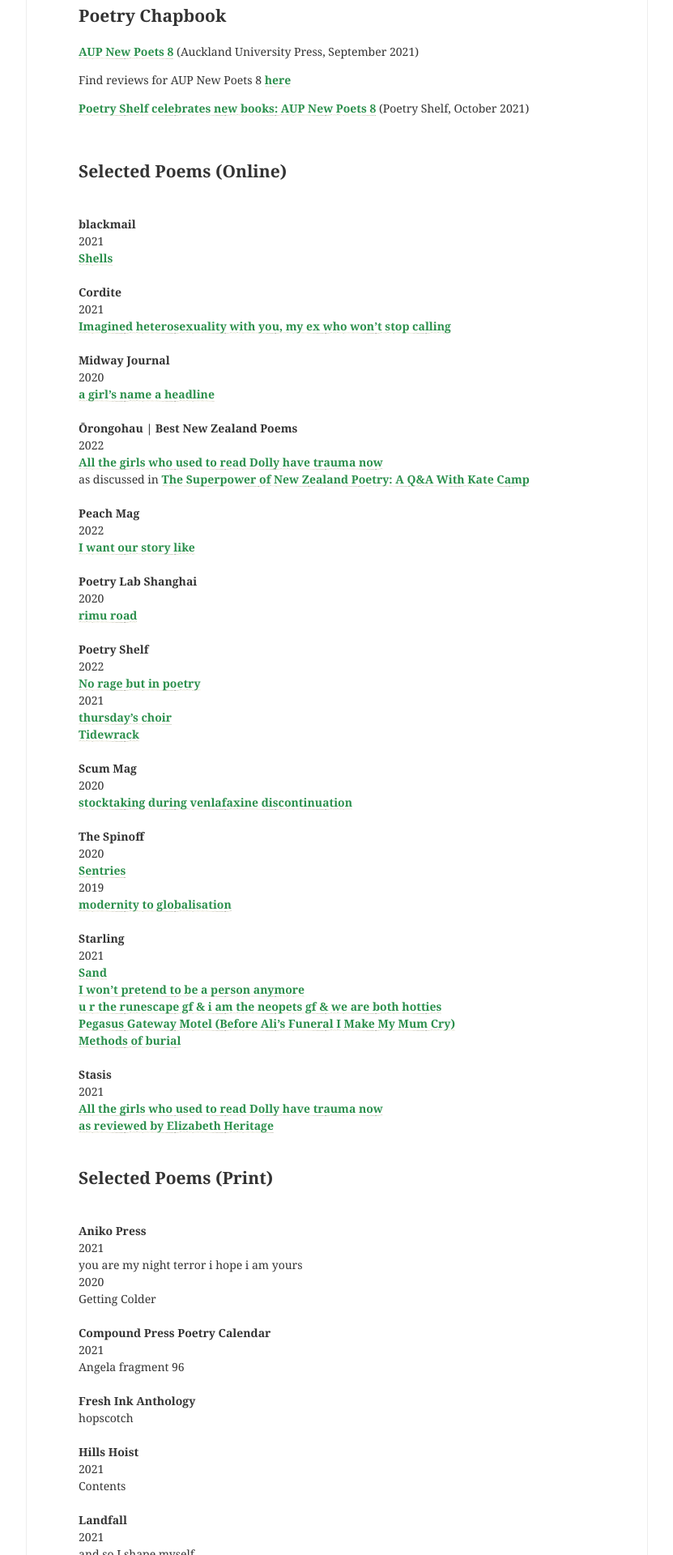
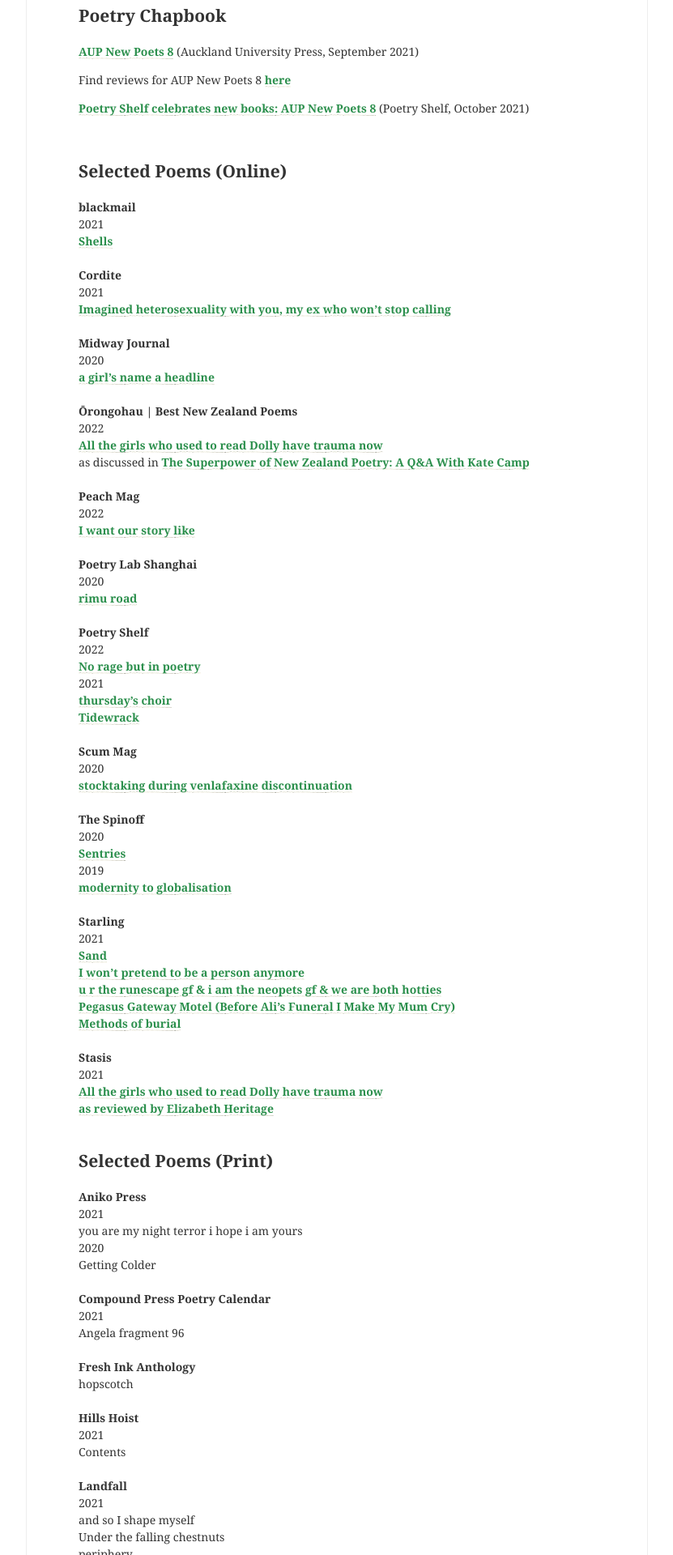
Before and after one commit to lilyholloway/lilyholloway.github.io, a Jekyll site: the page built from cv.md, in a window 1280 px wide. Shown: the part 407-2327 px from the top of the page at 81% size, without its empty margins (224-1055 px from the left). Built offline with Jekyll 4.4.1, drawn with Linux system fonts in a browser that asks for light colours; nearby versions of some CDN libraries; our own code applies the rules of GitHub Pages for plain Markdown files.

Commit message:
Update cv.md

```diff
--- a/cv.md
+++ b/cv.md
@@ -8,90 +8,88 @@
 
 <br>
 
-## <b>Selected Poems</b> (Online)<br>
+## **Selected Poems** (Online)<br>
+**blackmail**<br>
+ 2021<br>
+**<a href="http://www.blackmailpress.com/LH44.html">Shells</a>**<br>
 <br>
-<b>blackmail</b><br>
+**Cordite**<br>
  2021<br>
-<b><a href="http://www.blackmailpress.com/LH44.html">Shells</a></b><br>
+**<a href="http://cordite.org.au/poetry/game/imagined-heterosexuality-with-you-my-ex-who-wont-stop-calling/">Imagined heterosexuality with you, my ex who won't stop calling</a>**<br>
 <br>
-<b>Cordite</b><br>
- 2021<br>
-<b><a href="http://cordite.org.au/poetry/game/imagined-heterosexuality-with-you-my-ex-who-wont-stop-calling/">Imagined heterosexuality with you, my ex who won't stop calling</a></b><br>
+**Midway Journal**<br>
+ 2020<br>
+**<a href="http://midwayjournal.com/a-girls-name-a-headline/">a girl's name a headline</a>**<br>
 <br>
-<b>Midway Journal</b><br>
- 2020<br>
-<b><a href="http://midwayjournal.com/a-girls-name-a-headline/">a girl's name a headline</a></b><br>
+**Ōrongohau | Best New Zealand Poems**<br>
+2022<br>
+**<a href="https://www.bestnewzealandpoems.org.nz/2021-contents/lily-holloway/">All the girls who used to read Dolly have trauma now</a>**<br>
+as discussed in **<a href="https://www.pw.org/content/the_superpower_of_new_zealand_poetry_a_qa_with_kate_camp">The Superpower of New Zealand Poetry: A Q&A With Kate Camp</a>**<br>
 <br>
-<b>Ōrongohau | Best New Zealand Poems</b><br>
+**Peach Mag**<br>
 2022<br>
-<b><a href="https://www.bestnewzealandpoems.org.nz/2021-contents/lily-holloway/">All the girls who used to read Dolly have trauma now</a></b><br>
-as discussed in <b><a href="https://www.pw.org/content/the_superpower_of_new_zealand_poetry_a_qa_with_kate_camp">The Superpower of New Zealand Poetry: A Q&A With Kate Camp</a></b><br>
+**<a href="https://www.peachmgzn.com/lily-holloway">I want our story like</a>**<br>
 <br>
-<b>Peach Mag</b><br>
-2022<br>
-<b><a href="https://www.peachmgzn.com/lily-holloway">I want our story like</a></b><br>
+**Poetry Lab Shanghai**<br>
+  2020<br>
+**<a href="https://www.poetrylabshanghai.com/post/summer20">rimu road</a>**<br>
 <br>
-<b>Poetry Lab Shanghai</b><br>
+**Poetry Shelf**<br>
+  2022<br>
+**<a href="https://nzpoetryshelf.com/2022/04/14/poetry-shelf-paragraphs-25-poets-on-poetry/">No rage but in poetry</a>**<br>
+  2021<br>
+**<a href="https://nzpoetryshelf.com/2021/07/30/poetry-shelf-theme-season-thirteen-poems-about-song/">thursday's choir</a>**<br>
+**<a href="https://nzpoetryshelf.com/2021/06/28/poetry-shelf-noticeboard-lily-holloways-tidewrack/">Tidewrack</a>**<br>
+<br>
+**Scum Mag**<br>
   2020<br>
-<b><a href="https://www.poetrylabshanghai.com/post/summer20">rimu road</a></b><br>
+**<a href="http://www.scum-mag.com/stocktaking-during-venlafaxine-discontinuation/">stocktaking during venlafaxine discontinuation</a>**<br>
 <br>
-<b>Poetry Shelf</b><br>
-  2022<br>
-<b><a href="https://nzpoetryshelf.com/2022/04/14/poetry-shelf-paragraphs-25-poets-on-poetry/">No rage but in poetry</a></b><br>
+**The Spinoff**<br>
+  2020<br>
+**<a href="https://thespinoff.co.nz/books/30-10-2020/the-friday-poem-sentries-by-lily-holloway/">Sentries</a>**<br>
+  2019<br>
+**<a href="https://thespinoff.co.nz/books/18-10-2019/the-friday-poem-modernity-to-globalisation-by-lily-holloway/">modernity to globalisation</a>**<br>
+<br>
+**Starling**<br>
   2021<br>
-<b><a href="https://nzpoetryshelf.com/2021/07/30/poetry-shelf-theme-season-thirteen-poems-about-song/">thursday's choir</a></b><br>
-<b><a href="https://nzpoetryshelf.com/2021/06/28/poetry-shelf-noticeboard-lily-holloways-tidewrack/">Tidewrack</a></b><br>
+**<a href="https://www.starlingmag.com/issue-12/lily-holloway">Sand</a>**<br>
+**<a href="https://www.starlingmag.com/issue-12/lily-holloway">I won't pretend to be a person anymore</a>**<br>
+**<a href="https://www.starlingmag.com/issue-12/lily-holloway">u r the runescape gf & i am the neopets gf & we are both hotties</a>**<br>
+**<a href="https://www.starlingmag.com/issue-11/lily-holloway">Pegasus Gateway Motel (Before Ali's Funeral I Make My Mum Cry)</a>**<br>
+**<a href="https://www.starlingmag.com/issue-11/lily-holloway">Methods of burial</a>**<br>
 <br>
-<b>Scum Mag</b><br>
-  2020<br>
-<b><a href="http://www.scum-mag.com/stocktaking-during-venlafaxine-discontinuation/">stocktaking during venlafaxine discontinuation</a></b><br>
-<br>
-<b>The Spinoff</b><br>
-  2020<br>
-<b><a href="https://thespinoff.co.nz/books/30-10-2020/the-friday-poem-sentries-by-lily-holloway/">Sentries</a></b><br>
-  2019<br>
-<b><a href="https://thespinoff.co.nz/books/18-10-2019/the-friday-poem-modernity-to-globalisation-by-lily-holloway/">modernity to globalisation</a></b><br>
-<br>
-<b>Starling</b><br>
+**Stasis**<br>
   2021<br>
-<b><a href="https://www.starlingmag.com/issue-12/lily-holloway">Sand</a></b><br>
-<b><a href="https://www.starlingmag.com/issue-12/lily-holloway">I won't pretend to be a person anymore</a></b><br>
-<b><a href="https://www.starlingmag.com/issue-12/lily-holloway">u r the runescape gf & i am the neopets gf & we are both hotties</a></b><br>
-<b><a href="https://www.starlingmag.com/issue-11/lily-holloway">Pegasus Gateway Motel (Before Ali's Funeral I Make My Mum Cry)</a></b><br>
-<b><a href="https://www.starlingmag.com/issue-11/lily-holloway">Methods of burial</a></b><br>
-<br>
-<b>Stasis</b><br>
-  2021<br>
-<b><a href="https://www.stasisjournal.com/home/all-the-girls-who-used-to-read-dolly-have-trauma-now">All the girls who used to read Dolly have trauma now</a></b><br>
-<b><a href="https://www.ketebooks.co.nz/all-book-reviews/review-stasis-journal-anthology-epl7k-skl78">as reviewed by Elizabeth Heritage</a></b><br>
+**<a href="https://www.stasisjournal.com/home/all-the-girls-who-used-to-read-dolly-have-trauma-now">All the girls who used to read Dolly have trauma now</a>**<br>
+**<a href="https://www.ketebooks.co.nz/all-book-reviews/review-stasis-journal-anthology-epl7k-skl78">as reviewed by Elizabeth Heritage</a>**<br>
 <br>
 
-## <b>Selected Poems</b> (Print)<br>
-<br>
-<b>Aniko Press</b><br>
+## **Selected Poems** (Print)<br>
+**Aniko Press**<br>
   2021<br>
 you are my night terror i hope i am yours<br>
   2020<br>
 Getting Colder<br>
 <br>
-<b>Compound Press Poetry Calendar</b><br>
+**Compound Press Poetry Calendar**<br>
   2021<br>
 Angela fragment 96<br>
 <br>
-<b>Fresh Ink Anthology</b><br>
+**Fresh Ink Anthology**<br>
 hopscotch<br>
 <br>
-<b>Hills Hoist</b><br>
+**Hills Hoist**<br>
   2021<br>
 Contents<br>
 <br>
-<b>Landfall</b><br>
+**Landfall**<br>
   2021<br>
 and so I shape myself<br>
 Under the falling chestnuts<br>
 periphery<br>
 <br>
-<b>Mayhem</b><br>
+**Mayhem**<br>
   2021<br>
 on the way to the bus-stop<br>
 what you've left me:<br>
@@ -100,107 +98,100 @@
   2019<br>
 24<br>
 <br>
-<b><a href="https://aucklanduniversitypress.co.nz/out-here-an-anthology-of-takat-pui-and-lgbtqia-writers-from-aotearoa/">Out Here: An Anthology of Takatāpui and LGBTQIA+ New Zealand Writers</a></b><br>
+**<a href="https://aucklanduniversitypress.co.nz/out-here-an-anthology-of-takat-pui-and-lgbtqia-writers-from-aotearoa/">Out Here: An Anthology of Takatāpui and LGBTQIA+ New Zealand Writers</a>**<br>
 i think i can feel reverberations of something further downstream<br>
 The Thing<br>
 Commuting with Angela<br>
 <br>
-<b>Overcommunicate</b><br>
+**Overcommunicate**<br>
   2020<br>
 Blue<br>
 <br>
-<b>Poetry New Zealand Yearbook</b><br>
+**Poetry New Zealand Yearbook**<br>
   2022<br>
 your ex texts you every august from a new number<br>
   2021<br>
 bed against the wall<br>
 The road to the hill is closed<br>
 <br>
-<b>takahē</b><br>
+**takahē**<br>
   2021<br>
 as the tide<br>
 <br>
 
 
-## <b>Listen</b><br>
-<br>
+## **Listen**<br>
   2021<br>
-<b><a href="https://www.timeout.co.nz/upcoming-events/npd2021">National Poetry Day: All Tomorrow's Poets</a></b><br>
-<b><a href="https://nzpoetryshelf.com/2021/08/27/poetry-shelf-celebrates-phantom-national-poetry-day-with-eight-poets-reading-a-poem/">Poetry Shelf celebrates Phantom National Poetry Day with eight poets reading a poem</a></b><br>
-<b><a href="https://nzpoetryshelf.com/2021/04/14/poetry-shelf-celebrates-new-books-with-readings-ten-poets-read-from-poetry-new-zealand-yearbook-2021/">Ten poets read from Poetry New Zealand Yearbook 2021</a></b><br>
+**<a href="https://www.timeout.co.nz/upcoming-events/npd2021">National Poetry Day: All Tomorrow's Poets</a>**<br>
+**<a href="https://nzpoetryshelf.com/2021/08/27/poetry-shelf-celebrates-phantom-national-poetry-day-with-eight-poets-reading-a-poem/">Poetry Shelf celebrates Phantom National Poetry Day with eight poets reading a poem</a>**<br>
+**<a href="https://nzpoetryshelf.com/2021/04/14/poetry-shelf-celebrates-new-books-with-readings-ten-poets-read-from-poetry-new-zealand-yearbook-2021/">Ten poets read from Poetry New Zealand Yearbook 2021</a>**<br>
   2020<br>
-<b><a href="https://nzpoetryshelf.com/2020/10/30/poetry-shelf-video-lounge-lily-holloway-reads-some-poems/">Poetry Shelf Video Lounge: Lily Holloway reads some poems</a></b><br>
+**<a href="https://nzpoetryshelf.com/2020/10/30/poetry-shelf-video-lounge-lily-holloway-reads-some-poems/">Poetry Shelf Video Lounge: Lily Holloway reads some poems</a>**<br>
 <br>
 
-## <b>Non-Fiction</b><br>
-
+## **Non-Fiction**<br>
   2022<br>
-<b><a href="https://thespinoff.co.nz/books/26-06-2022/one-more-for-the-bloodbath">One more for the bloodbath: Lily Holloway reviews Meat Lovers by Rebecca Hawkes</a></b> (The Spinoff)<br>
+**<a href="https://thespinoff.co.nz/books/26-06-2022/one-more-for-the-bloodbath">One more for the bloodbath: Lily Holloway reviews Meat Lovers by Rebecca Hawkes</a>** (The Spinoff)<br>
   2021<br>
-<b><a href="https://saltyworld.net/the-retrauma-of-filing-a-police-report/">The (re)Trauma of Filing a Police Report</a></b> (Salty Mag)<br>
-<b><a href="https://www.newsroom.co.nz/the-ghost-in-my-social-media">The Ghost in My Social Media</a></b> (Newsroom)<br>
+**<a href="https://saltyworld.net/the-retrauma-of-filing-a-police-report/">The (re)Trauma of Filing a Police Report</a>** (Salty Mag)<br>
+**<a href="https://www.newsroom.co.nz/the-ghost-in-my-social-media">The Ghost in My Social Media</a>** (Newsroom)<br>
 2020<br>
-<b><a href="https://www.pantograph-punch.com/posts/Waiting-for-Metamorphosis">Waiting for Metamorphosis</a></b> (The Pantograph Punch)<br>
+**<a href="https://www.pantograph-punch.com/posts/Waiting-for-Metamorphosis">Waiting for Metamorphosis</a>** (The Pantograph Punch)<br>
   2019<br>
 I wander, she holds my hand (Mayhem)<br>
 Happily Ever After: Life After the Ring (Interesting Journal)<br>
 <br>
 
-## <b>Short Fiction</b><br>
-
+## **Short Fiction**<br>
   2020<br>
 Auckland in 100 Words (Interesting Journal)<br>
-<b><a href="https://www.starlingmag.com/issue-10/lily-holloway">'Dirt', 'My Street', 'Magic' and 'University'</a></b> (Starling)<br>
+**<a href="https://www.starlingmag.com/issue-10/lily-holloway">'Dirt', 'My Street', 'Magic' and 'University'</a>** (Starling)<br>
   2019<br>
 Flying (Mindfood Magazine)<br>
 <br>
 
 
-## <b>Other Writing</b><br>
-
+## **Other Writing**<br>
   2022<br>
-<b><a href="https://eelmag.com/edition-one/editorial">a note from the editors</a></b> (eel mag)<br>
-Interviewed for <b><a href="https://www.newsroom.co.nz/the-future-of-new-zealand-poetry">The future of New Zealand poetry</a></b> (Newsroom)<br>
+**<a href="https://eelmag.com/edition-one/editorial">a note from the editors</a>** (eel mag)<br>
+Interviewed for **<a href="https://www.newsroom.co.nz/the-future-of-new-zealand-poetry">The future of New Zealand poetry</a>** (Newsroom)<br>
   2021<br>
-<b><a href="https://nzpoetryshelf.com/2021/12/17/poetry-shelf-celebrates-2021-fifteen-authors-make-some-picks/">Poetry Shelf celebrates 2021: Fifteen authors make some picks</a></b> (Poetry Shelf)<br>
-<b><a href="https://www.anikopress.com/interviews/lily-holloway-2">Q&A with Lily Holloway (round 2!)</a></b> (Aniko Press)<br>
+**<a href="https://nzpoetryshelf.com/2021/12/17/poetry-shelf-celebrates-2021-fifteen-authors-make-some-picks/">Poetry Shelf celebrates 2021: Fifteen authors make some picks</a>** (Poetry Shelf)<br>
+**<a href="https://www.anikopress.com/interviews/lily-holloway-2">Q&A with Lily Holloway (round 2!)</a>** (Aniko Press)<br>
   2020<br>
-<b><a href="https://www.anikopress.com/interviews/lily-holloway">Q&A with Lily Holloway</a></b> (Aniko Press)<br>
+**<a href="https://www.anikopress.com/interviews/lily-holloway">Q&A with Lily Holloway</a>** (Aniko Press)<br>
 <br>
 
 
-## <b>Awards</b><br>
-
+## **Awards**<br>
   2021<br>
 University of Auckland Blues Award for Creative Writing<br>
   2020<br>
 Long-listed for the Monica Taylor Poetry Prize<br>
-<b><a href="https://www.caselbergtrust.org/news/poetry-prize-2020-winners-announced">Highly Commended in the Caselberg Trust International Poetry Prize</a></b><br>
+**<a href="https://www.caselbergtrust.org/news/poetry-prize-2020-winners-announced">Highly Commended in the Caselberg Trust International Poetry Prize</a>**<br>
 Shimon Weinroth Prize in Poetry<br>
 Second Place in Charles Brasch Young Writers' Essay Competition<br>
 Kendrick Smithyman Scholarship in Poetry<br>
-<b><a href="https://nzgivenwords.blogspot.com/2020/09/given-poems-for-national-poetry-day.html">Judges' Selection</a></b> in Given Words National Poetry Day Competition<br>
+**<a href="https://nzgivenwords.blogspot.com/2020/09/given-poems-for-national-poetry-day.html">Judges' Selection</a>** in Given Words National Poetry Day Competition<br>
   2019<br>
-<b><a href="https://nzgivenwords.blogspot.com/2019/09/">Best Poem in Given Words National Poetry Day Competition</a></b> (Translated into Spanish <b><a href="https://libropalabrasprestadas.blogspot.com/2019/11/dia-nacional-de-la-poesia-nueva-zelanda.html">here</a></b>)<br>
+**<a href="https://nzgivenwords.blogspot.com/2019/09/">Best Poem in Given Words National Poetry Day Competition</a>** (Translated into Spanish **<a href="https://libropalabrasprestadas.blogspot.com/2019/11/dia-nacional-de-la-poesia-nueva-zelanda.html">here</a>**)<br>
 Highly Commended in Divine Muses New Voices - Emerging Poets Competition<br>
 Shortlisted in the Monash International Undergraduate Prize for Creative Writing<br>
 <br>
 
 
-## <b>Editorial Work</b><br>
-
-Founding Editor for <b><a href="https://eelmag.com">eel mag</a></b><br>
-Assistant Editor for <b><a href="https://poetrysociety.org.nz/poems-reviews/a-fine-line-quarterly-magazine/">a fine line</a></b><br>
-Executive Editor for <b><a href="https://www.interestingjournal.com/who-we-are">Interesting Journal</a></b> 2021<br>
+## **Editorial Work**<br>
+Founding Editor for **<a href="https://eelmag.com">eel mag</a>**<br>
+Assistant Editor for **<a href="https://poetrysociety.org.nz/poems-reviews/a-fine-line-quarterly-magazine/">a fine line</a>**<br>
+Executive Editor for **<a href="https://www.interestingjournal.com/who-we-are">Interesting Journal</a>** 2021<br>
 Participant in The Suburban Review's Emerging Editors Workshop 2021<br>
 Intermittent Poetry Reader for Beyond Words 2020, 2021<br>
-Editorial board member for <b><a href="https://www.beyondwordsmag.com/online-store/Beyond-Queer-Words-A-Collection-of-Poems-p218768615">Beyond Queer Words: A Collection of Poems</a></b> 2020<br>
-Editorial board member for <b><a href="https://www.interestingjournal.com/who-we-are">Interesting Journal</a></b> 2020 (Issues 10 & 11)<br>
+Editorial board member for **<a href="https://www.beyondwordsmag.com/online-store/Beyond-Queer-Words-A-Collection-of-Poems-p218768615">Beyond Queer Words: A Collection of Poems</a>** 2020<br>
+Editorial board member for **<a href="https://www.interestingjournal.com/who-we-are">Interesting Journal</a>** 2020 (Issues 10 & 11)<br>
 <br>
 
 
-## <b>Selected Performances and Events</b><br>
-
+## **Selected Performances and Events**<br>
   2021<br>
 Featured Poet for the Porirua Libraries Campaign for National Poetry Day<br>
 Featured Poet for the JAFA September Qualifier<br>
@@ -210,12 +201,11 @@
 
 
 
-## <b>Other</b><br>
-
+## **Other**<br>
 Board Member of Same Same But Different Literary Festival<br>
-Board Member of <b><a href="https://poetrysociety.org.nz/about-us/our-people/">New Zealand Poetry Society</a></b><br>
-<b><a href="https://www.varuna.com.au/online-programs/newzealand">Aotearoa New Zealand Lamplight Residency</a></b> recipient 2021<br>
-<b><a href="https://authors.org.nz/opportunities/nzsa-programmes-and-services/nzsa-mentor-programme/mentee-recipients-of-2021/">NZSA Mentorship</a></b> recipient 2021<br>
+Board Member of **<a href="https://poetrysociety.org.nz/about-us/our-people/">New Zealand Poetry Society</a>**<br>
+**<a href="https://www.varuna.com.au/online-programs/newzealand">Aotearoa New Zealand Lamplight Residency</a>** recipient 2021<br>
+**<a href="https://authors.org.nz/opportunities/nzsa-programmes-and-services/nzsa-mentor-programme/mentee-recipients-of-2021/">NZSA Mentorship</a>** recipient 2021<br>
 Guest judge for The University of Auckland Poetry Slam, 2021<br>
 Recipient of the Blackbird Foundation Protostar Grant, 2021<br>
 Database Manager for takahē literary magazine 2021<br>
```
